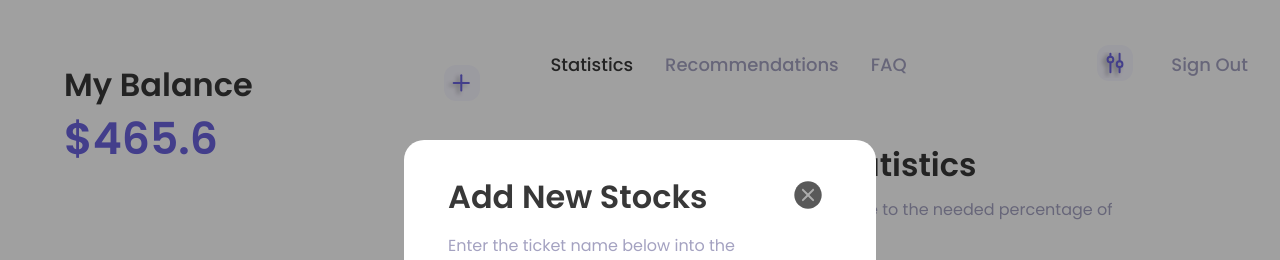
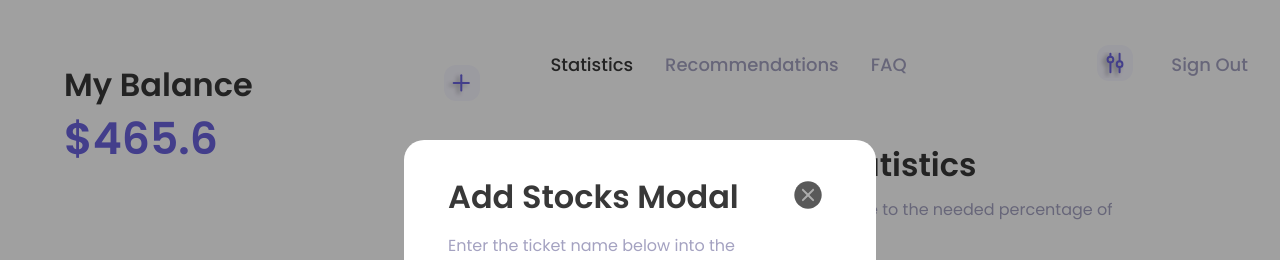
Before and after one commit to bacebu4/investing, a React (Create React App) app: page / in a window 1280 px wide. Both pictures are taken after a click on the button "Add new stock". Shown: the top 260 px of the page. Built offline with nearby package versions, Linux system fonts and the light colour scheme.

Commit message:
refactor: added modal header to component

```diff
--- a/src/components/BaseModal.tsx
+++ b/src/components/BaseModal.tsx
@@ -1,4 +1,8 @@
 import Modal from "react-modal";
+import { FlexBox } from "./FlexBox";
+import { Title } from "./Title";
+import { CloseButton } from "./CloseButton";
+import { ExplanationText } from "./ExplanationText";
 
 const customStyles = {
   content: {
@@ -23,12 +27,14 @@ type BaseModalProps = {
   ) => void;
   isOpen: boolean;
   contentLabel: string;
+  explanationText: string;
 };
 
 export const BaseModal: React.FC<BaseModalProps> = ({
   onRequestClose,
   isOpen,
   contentLabel,
+  explanationText,
   children,
 }) => {
   return (
@@ -38,6 +44,12 @@ export const BaseModal: React.FC<BaseModalProps> = ({
       style={customStyles}
       contentLabel={contentLabel}
     >
+      <FlexBox ai="center" jc="space-between" mt="16px">
+        <Title>{contentLabel}</Title>
+        <CloseButton onClick={onRequestClose} />
+      </FlexBox>
+
+      <ExplanationText mt="16px">{explanationText}</ExplanationText>
       {children}
     </Modal>
   );
--- a/src/components/CloseButton.tsx
+++ b/src/components/CloseButton.tsx
@@ -1,7 +1,13 @@
 import { SvgButtonWrapper } from "./SvgButtonWrapper";
 
 type CloseButtonProps = {
-  onClick?: () => void;
+  onClick?:
+    | ((
+        event:
+          | React.MouseEvent<Element, MouseEvent>
+          | React.KeyboardEvent<Element>
+      ) => void)
+    | undefined;
 };
 
 export const CloseButton: React.FC<CloseButtonProps> = ({ onClick }) => {
--- a/src/containers/AddStocksModal.tsx
+++ b/src/containers/AddStocksModal.tsx
@@ -1,9 +1,6 @@
 import { useRef } from "react";
 import Select from "react-select";
 import { FlexBox } from "../components/FlexBox";
-import { Title } from "../components/Title";
-import { CloseButton } from "../components/CloseButton";
-import { ExplanationText } from "../components/ExplanationText";
 import { GrayUppercaseText } from "../components/GrayUppercaseText";
 import { MultiSelect } from "../components/MultiSelect";
 import { BaseInput } from "../components/BaseInput";
@@ -30,18 +27,10 @@ export const AddStocksModal: React.FC<AddStocksModalProps> = ({
     <BaseModal
       isOpen={modalIsOpen}
       onRequestClose={() => setModalIsOpen(false)}
-      contentLabel="Add Stocks Modal"
+      contentLabel="Add Stocks"
+      explanationText="When you are adding stocks it is increasing the amount of the stocks you
+      have"
     >
-      <FlexBox ai="center" jc="space-between" mt="16px">
-        <Title>Add stocks</Title>
-        <CloseButton onClick={() => setModalIsOpen(false)} />
-      </FlexBox>
-
-      <ExplanationText mt="16px">
-        When you are adding stocks it is increasing the amount of the stocks you
-        have
-      </ExplanationText>
-
       <section>
         <GrayUppercaseText mt="32px" mb="8px">
           Choose ticket name #1
--- a/src/containers/NewStockModal.tsx
+++ b/src/containers/NewStockModal.tsx
@@ -1,7 +1,4 @@
 import { FlexBox } from "../components/FlexBox";
-import { Title } from "../components/Title";
-import { CloseButton } from "../components/CloseButton";
-import { ExplanationText } from "../components/ExplanationText";
 import { BaseInput } from "../components/BaseInput";
 import { BaseButton } from "../components/BaseButton";
 import { BaseModal } from "../components/BaseModal";
@@ -20,16 +17,8 @@ export const NewStockModal: React.FC<NewStockModalProps> = ({
       isOpen={modalIsOpen}
       onRequestClose={() => setModalIsOpen(false)}
       contentLabel="Add Stocks Modal"
+      explanationText="Enter the ticket name below into the search bar"
     >
-      <FlexBox ai="center" jc="space-between" mt="16px">
-        <Title>Add New Stocks</Title>
-        <CloseButton onClick={() => setModalIsOpen(false)} />
-      </FlexBox>
-
-      <ExplanationText mt="16px">
-        Enter the ticket name below into the search bar
-      </ExplanationText>
-
       <section>
         <FlexBox mt="32px">
           <BaseInput placeholder="Ticker name" />
```
